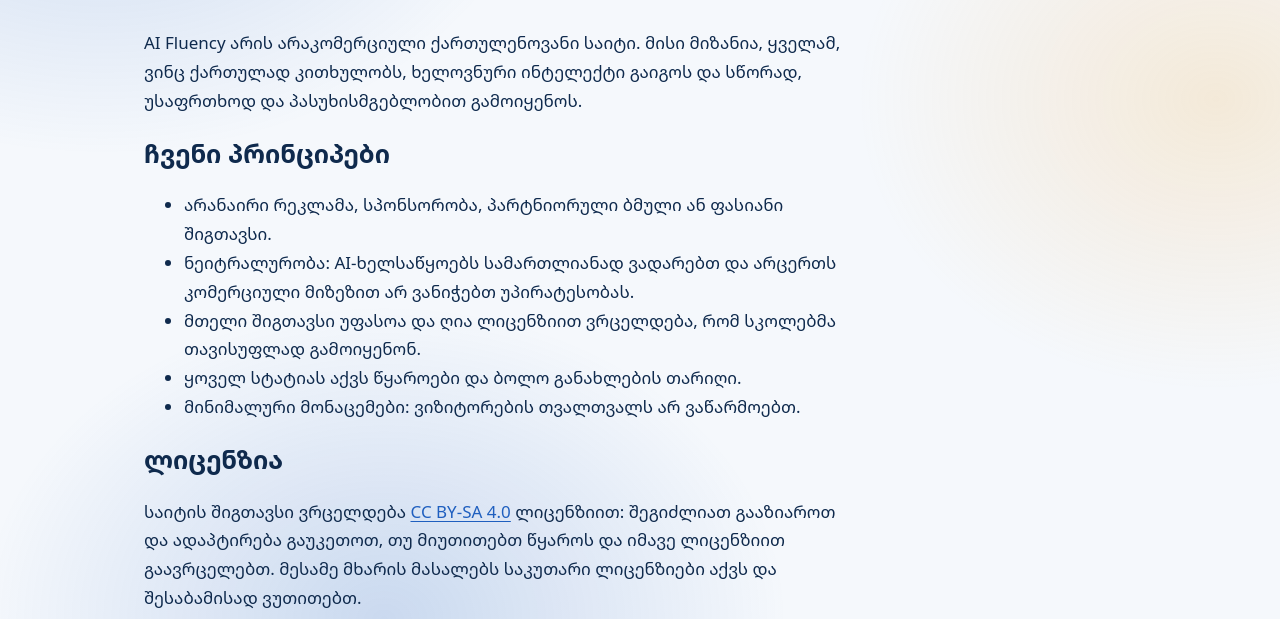
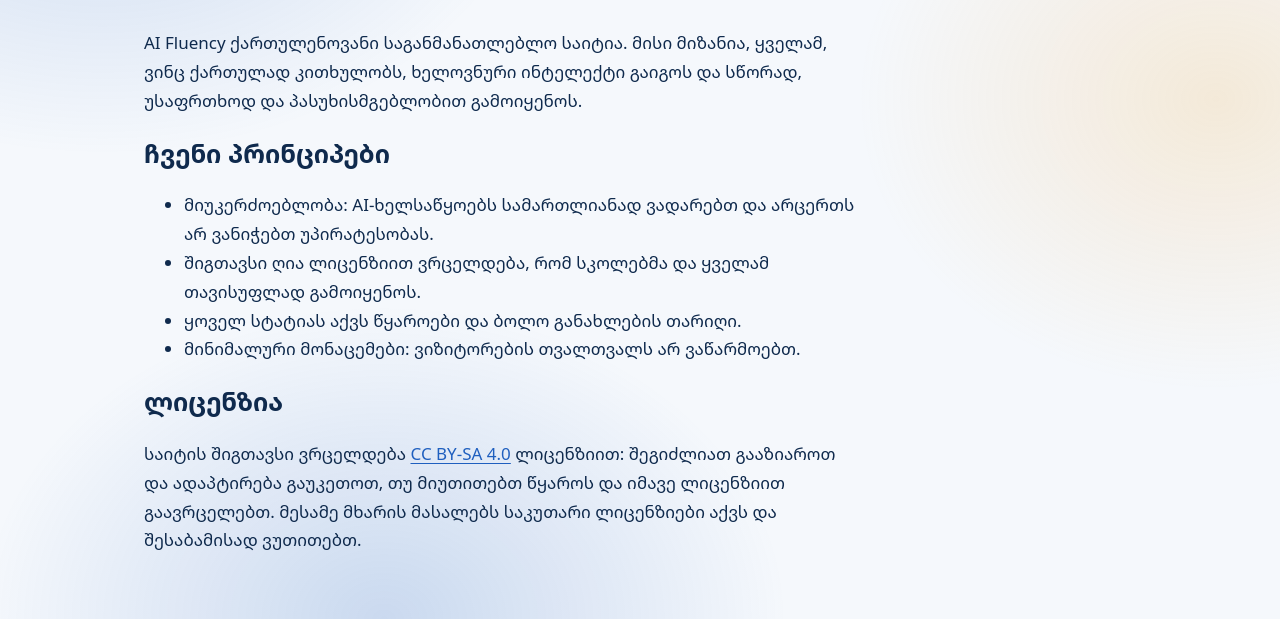
Before and after one commit to levanijintcharadze/aifluency.ge, an Astro site: page /about in a window 1280 px wide. Shown: the part 181-800 px from the top of the page. Built offline with nearby package versions, Linux system fonts and the light colour scheme; Astro itself is replaced by a stand-in of ours.

Commit message:
Remove non-commercial and no-sponsorship statements from site text
Co-Authored-By: Claude Opus 5.5 <noreply@anthropic.com>
Claude-Session: https://claude.ai/code/session_01S89YS8gXz7J29UwH4vTuvj

```diff
--- a/package.json
+++ b/package.json
@@ -3,7 +3,7 @@
   "version": "0.1.0",
   "private": true,
   "type": "module",
-  "description": "AI Fluency: არაკომერციული ქართულენოვანი საგანმანათლებლო ვებსაიტი ხელოვნური ინტელექტის შესახებ",
+  "description": "AI Fluency: ქართულენოვანი საგანმანათლებლო ვებსაიტი ხელოვნური ინტელექტის შესახებ",
   "scripts": {
     "dev": "astro dev",
     "build": "astro build",
--- a/src/layouts/BaseLayout.astro
+++ b/src/layouts/BaseLayout.astro
@@ -71,9 +71,6 @@ const canonical = new URL(Astro.url.pathname, Astro.site);
     <footer class="site-footer">
       <div class="container">
         <p>
-          AI Fluency არაკომერციული პროექტია: რეკლამის, სპონსორობისა და ფასიანი შიგთავსის გარეშე.
-        </p>
-        <p>
           შიგთავსი ვრცელდება <a href="https://creativecommons.org/licenses/by-sa/4.0/" rel="license">CC BY-SA 4.0</a> ლიცენზიით, კოდი კი MIT ლიცენზიით.
         </p>
       </div>
--- a/src/pages/about.astro
+++ b/src/pages/about.astro
@@ -6,16 +6,15 @@ import BaseLayout from '../layouts/BaseLayout.astro';
   <article class="prose">
     <h1>პროექტის შესახებ</h1>
     <p>
-      AI Fluency არის არაკომერციული ქართულენოვანი საიტი. მისი მიზანია, ყველამ, ვინც
+      AI Fluency ქართულენოვანი საგანმანათლებლო საიტია. მისი მიზანია, ყველამ, ვინც
       ქართულად კითხულობს, ხელოვნური ინტელექტი გაიგოს და სწორად, უსაფრთხოდ და
       პასუხისმგებლობით გამოიყენოს.
     </p>
 
     <h2>ჩვენი პრინციპები</h2>
     <ul>
-      <li>არანაირი რეკლამა, სპონსორობა, პარტნიორული ბმული ან ფასიანი შიგთავსი.</li>
-      <li>ნეიტრალურობა: AI-ხელსაწყოებს სამართლიანად ვადარებთ და არცერთს კომერციული მიზეზით არ ვანიჭებთ უპირატესობას.</li>
-      <li>მთელი შიგთავსი უფასოა და ღია ლიცენზიით ვრცელდება, რომ სკოლებმა თავისუფლად გამოიყენონ.</li>
+      <li>მიუკერძოებლობა: AI-ხელსაწყოებს სამართლიანად ვადარებთ და არცერთს არ ვანიჭებთ უპირატესობას.</li>
+      <li>შიგთავსი ღია ლიცენზიით ვრცელდება, რომ სკოლებმა და ყველამ თავისუფლად გამოიყენოს.</li>
       <li>ყოველ სტატიას აქვს წყაროები და ბოლო განახლების თარიღი.</li>
       <li>მინიმალური მონაცემები: ვიზიტორების თვალთვალს არ ვაწარმოებთ.</li>
     </ul>
--- a/src/pages/index.astro
+++ b/src/pages/index.astro
@@ -29,7 +29,7 @@ const topics = [
   <section class="prose">
     <h1>ხელოვნური ინტელექტი გონივრულად, უსაფრთხოდ და პასუხისმგებლობით</h1>
     <p>
-      AI Fluency არაკომერციული საგანმანათლებლო საიტია ყველასთვის. აქ მარტივად და მაგალითებით
+      AI Fluency საგანმანათლებლო საიტია ყველასთვის. აქ მარტივად და მაგალითებით
       ავხსნით, როგორ მუშაობს ხელოვნური ინტელექტი, სად შეიძლება დაგეხმაროს და სად უნდა იყო
       ფრთხილად.
     </p>
```
Also changed, not shown: README.md, public/og.png.
